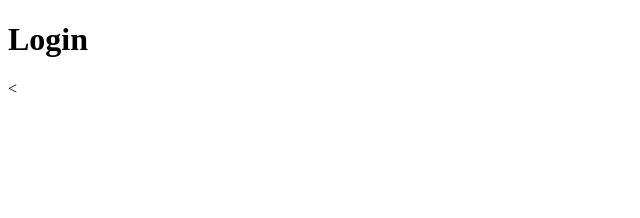
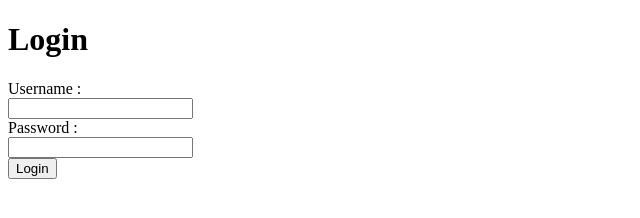
Before and after one commit to rizkyfaza20/UTS---Rizky-Faza---2142901, a plain HTML site: page Soal 2/index.html in a window 1280 px wide. Shown: the whole page, without its empty margins (0-640 px from the left). Drawn offline with Linux system fonts and the light colour scheme.

Commit message:
Added function and login form - Soal 2

```diff
--- /dev/null
+++ b/Soal 2/function.js
@@ -0,0 +1,8 @@
+function check(form) { /* Check the value of the Username and Password*/
+    if(form.login.value == "admin" && form.pass.value == "admin12345"){
+        window.open(alert("Login Successful."))
+    }
+    else{
+        alert("Your username or password are not permitted.")
+    }
+}
--- a/Soal 2/index.html
+++ b/Soal 2/index.html
@@ -1,8 +1,13 @@
 <!DOCTYPE html>
+<script src="function.js"></script>
  <head><title>Login Form - UTS</title></head>
    <body>
     <h1>Login</h1>
     <form>
-        <
+        <label>Username :</label><br>
+        <input type="text" id="login" name="username"><br>
+        <label>Password :</label><br>
+        <input type="password" id="pass" name="pass"><br>
     </form>
+    <button type="button" onclick="check(this.form)"> Login </button>
 </body>
```
